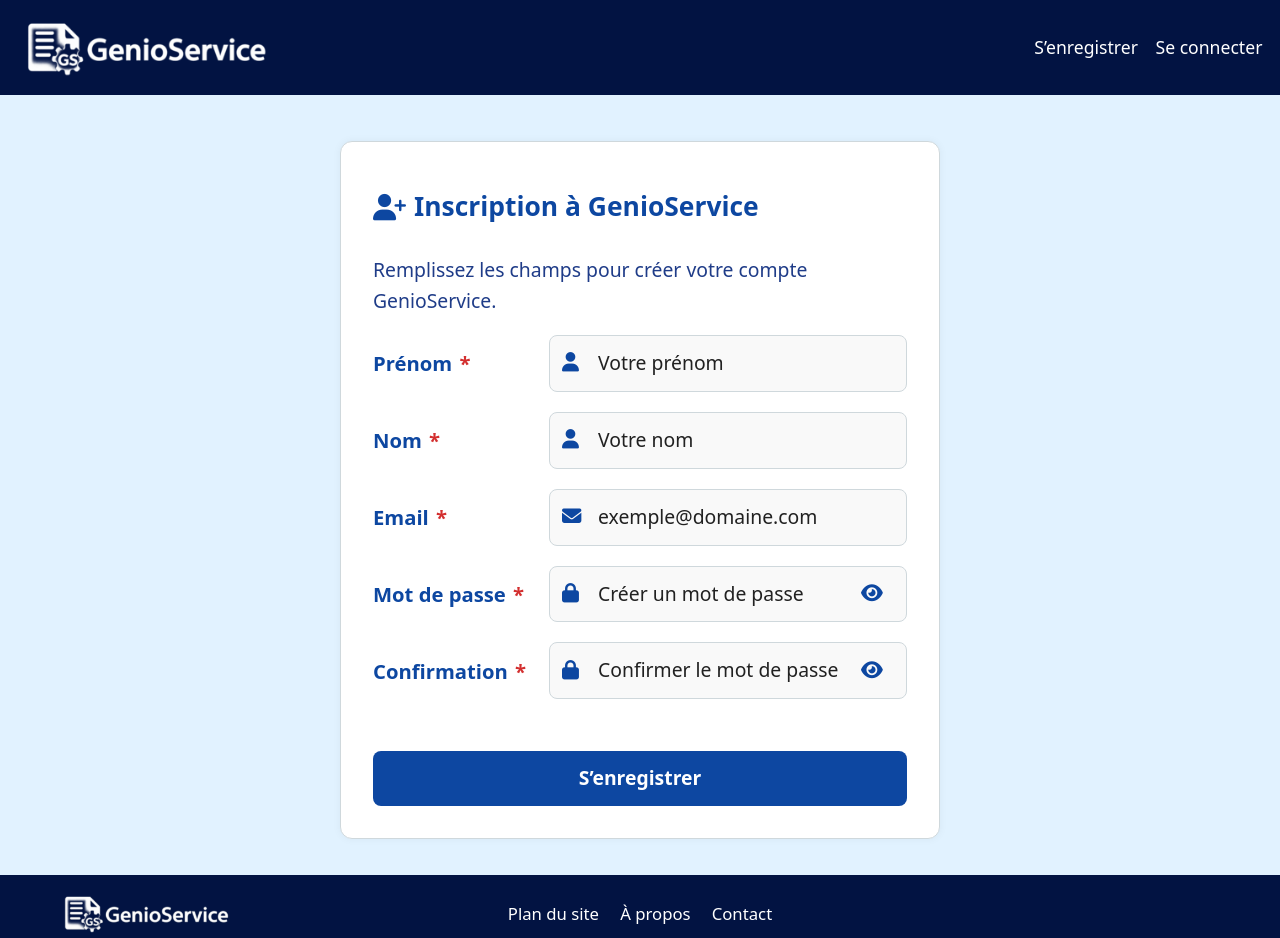
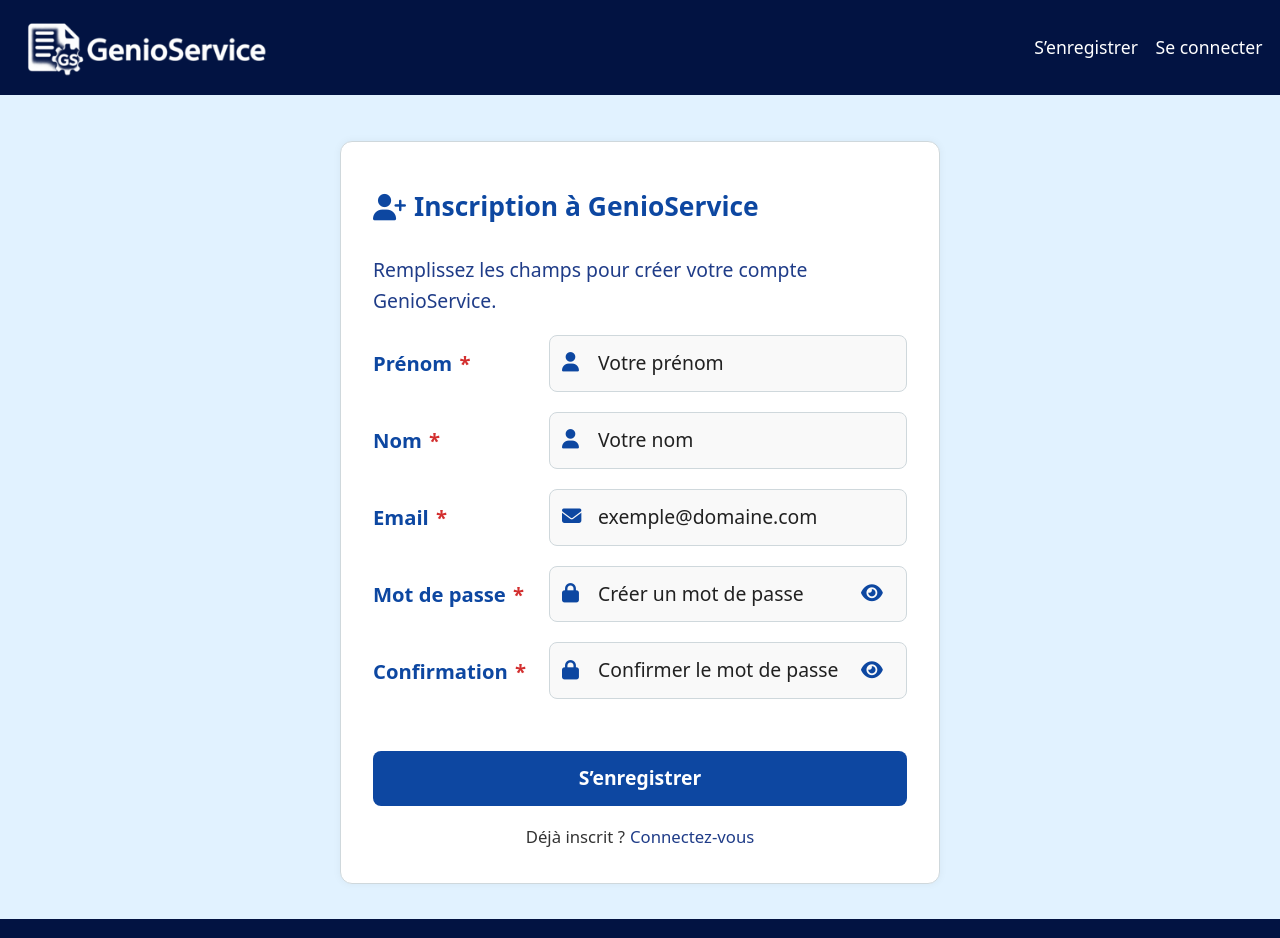
Before and after one commit to DUT-Info-Montreuil/genio-frontend, an Angular app: page /inscription in a window 1280 px wide. Shown: the top 938 px of the page. Built offline with nearby package versions, Linux system fonts and the light colour scheme.

Commit message:
mdoficiation regle mdp

```diff
--- a/src/app/pages/inscription/inscription.component.css
+++ b/src/app/pages/inscription/inscription.component.css
@@ -23,7 +23,23 @@
   margin-right: 6px;
   font-weight: bold;
 }
+.already-registered {
+  margin-top: 1rem;
+  font-size: 0.95rem;
+  text-align: center;
+  color: #333;
+}
 
+.already-registered a {
+  color: #1f3c88;
+  font-weight: 500;
+  text-decoration: none;
+  margin-left: 5px;
+}
+
+.already-registered a:hover {
+  text-decoration: underline;
+}
 @media (max-width: 480px) {
   .password-rules-badges {
     flex-wrap: wrap;
--- a/src/app/pages/inscription/inscription.component.html
+++ b/src/app/pages/inscription/inscription.component.html
@@ -71,6 +71,10 @@
       <button type="submit" class="btn-login" [disabled]="isSubmitting" [attr.aria-busy]="isSubmitting ? 'true' : null">
         S’enregistrer
       </button>
+      <div class="already-registered">
+        <span>Déjà inscrit ?</span>
+        <a routerLink="/connexion">Connectez-vous</a>
+      </div>
     </form>
   </div>
 </div>
--- a/src/app/pages/inscription/inscription.component.ts
+++ b/src/app/pages/inscription/inscription.component.ts
@@ -1,6 +1,6 @@
 import { Component } from '@angular/core';
 import { HttpClient, HttpHeaders } from '@angular/common/http';
-import { Router } from '@angular/router';
+import {Router, RouterLink} from '@angular/router';
 import { FormsModule } from '@angular/forms';
 import { NgIf, NgForOf } from '@angular/common';
 
@@ -8,7 +8,7 @@
   selector: 'app-inscription',
   templateUrl: './inscription.component.html',
   standalone: true,
-  imports: [FormsModule, NgIf, NgForOf],
+  imports: [FormsModule, NgIf, NgForOf, RouterLink],
   styleUrls: ['./inscription.component.css', '../../../assets/styles/auth-shared.css']
 })
 export class InscriptionComponent {
--- a/src/app/pages/plan-du-site/plan-du-site.component.html
+++ b/src/app/pages/plan-du-site/plan-du-site.component.html
@@ -76,6 +76,10 @@
             <li>
               <i class="fas fa-square"></i>
               <span>Créer un compte utilisateur GenioService</span>
+            </li>
+            <li>
+              <i class="fas fa-square"></i>
+              <a routerLink="/connexion">Aller sur la page de connexion</a>
             </li>
           </ul>
         </li>
```
